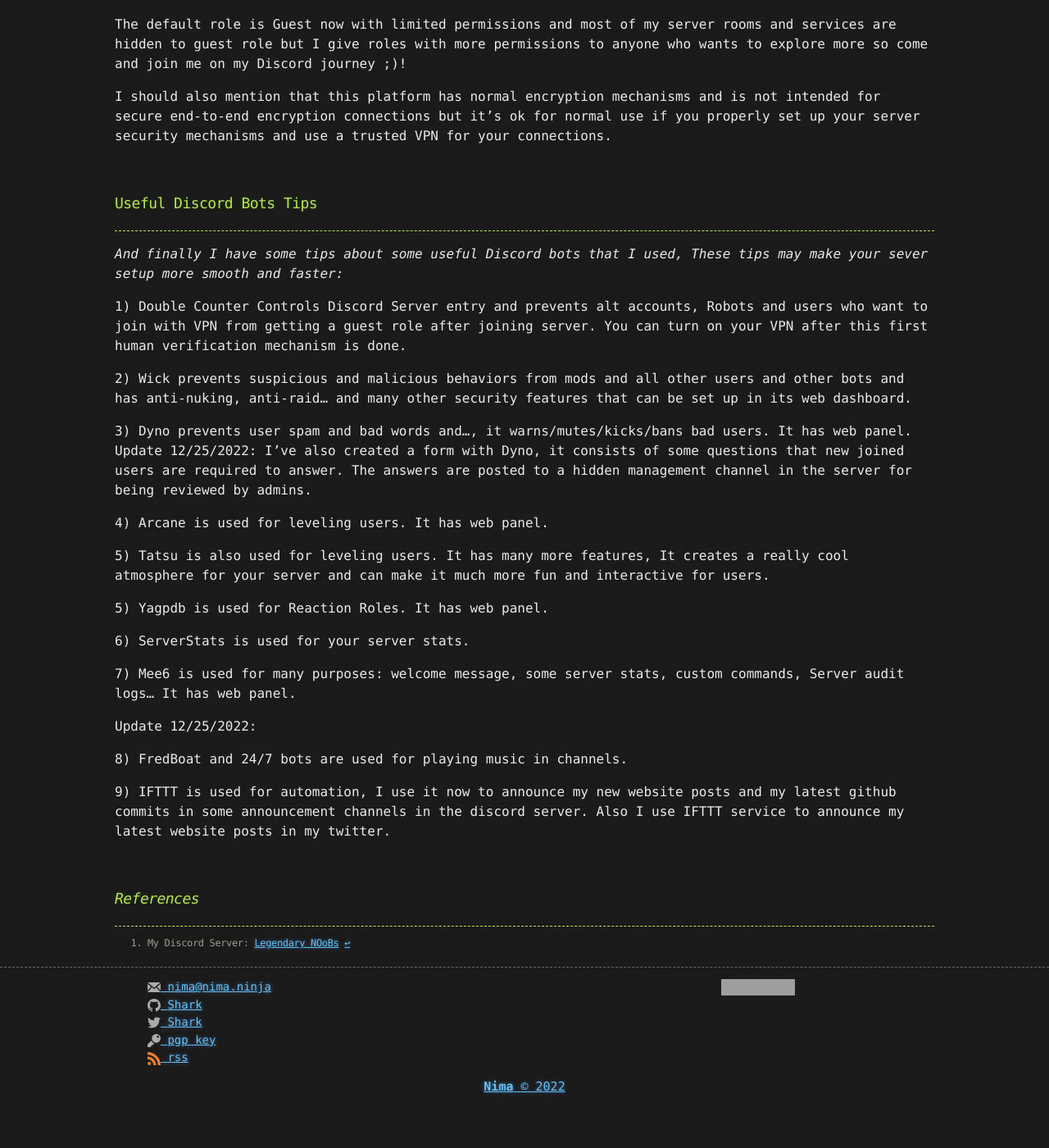
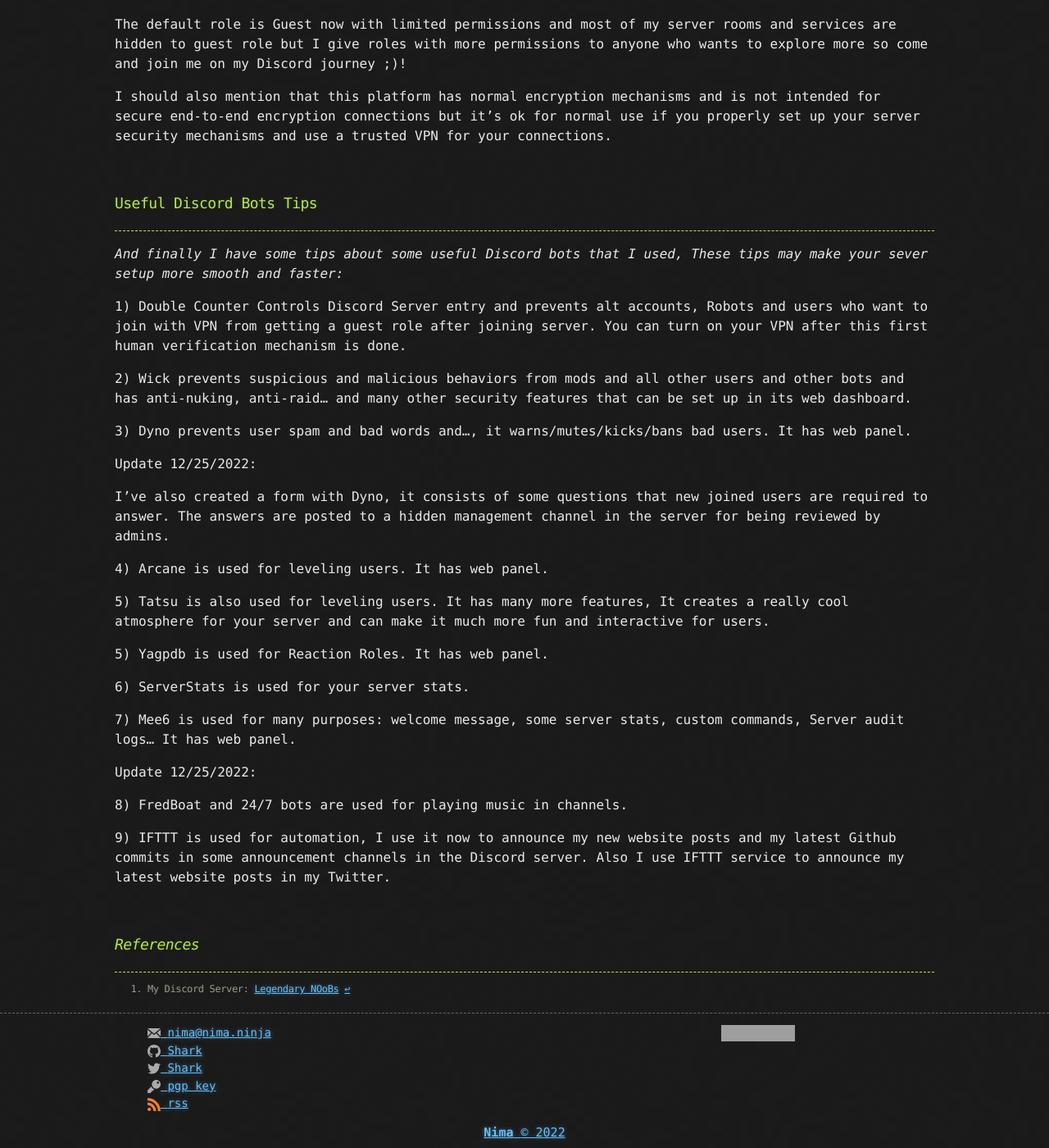
Before and after one commit to CamoCatX/camocatx.github.io, a Jekyll site: the page built from blog/_posts/2021-10-15-my-discord-server-is-up-and-running.md, in a window 1280 px wide and 1400 px high, scrolled down 1963 px. Shown: the whole window at 82% size. Built offline with Jekyll 4.4.1, drawn with Linux system fonts in a browser that asks for light colours; before the commit the page ends 3307 px from its top, so only the background shows below that; grey boxes are pictures that could not be loaded.

```diff
--- a/blog/_posts/2021-10-15-my-discord-server-is-up-and-running.md
+++ b/blog/_posts/2021-10-15-my-discord-server-is-up-and-running.md
@@ -50,7 +50,9 @@ I should also mention that this platform has normal encryption mechanisms and is
 2) Wick prevents suspicious and malicious behaviors from mods and all other users and other bots and has anti-nuking, anti-raid… and many other security features that can be set up in its web dashboard.
 
 3) Dyno prevents user spam and bad words and…, it warns/mutes/kicks/bans bad users. It has web panel.
+
 Update 12/25/2022:
+
 I've also created a form with Dyno, it consists of some questions that new joined users are required to answer. The answers are posted to a hidden management channel in the server for being reviewed by admins.
 
 4) Arcane is used for leveling users. It has web panel.
@@ -67,7 +69,7 @@ Update 12/25/2022:
 
 8) FredBoat and 24/7 bots are used for playing music in channels.
 
-9) IFTTT is used for automation, I use it now to announce my new website posts and my latest github commits in some announcement channels in the discord server. Also I use IFTTT service to announce my latest website posts in my twitter.
+9) IFTTT is used for automation, I use it now to announce my new website posts and my latest Github commits in some announcement channels in the Discord server. Also I use IFTTT service to announce my latest website posts in my Twitter.
 
 <br>
 ### _References_
```
